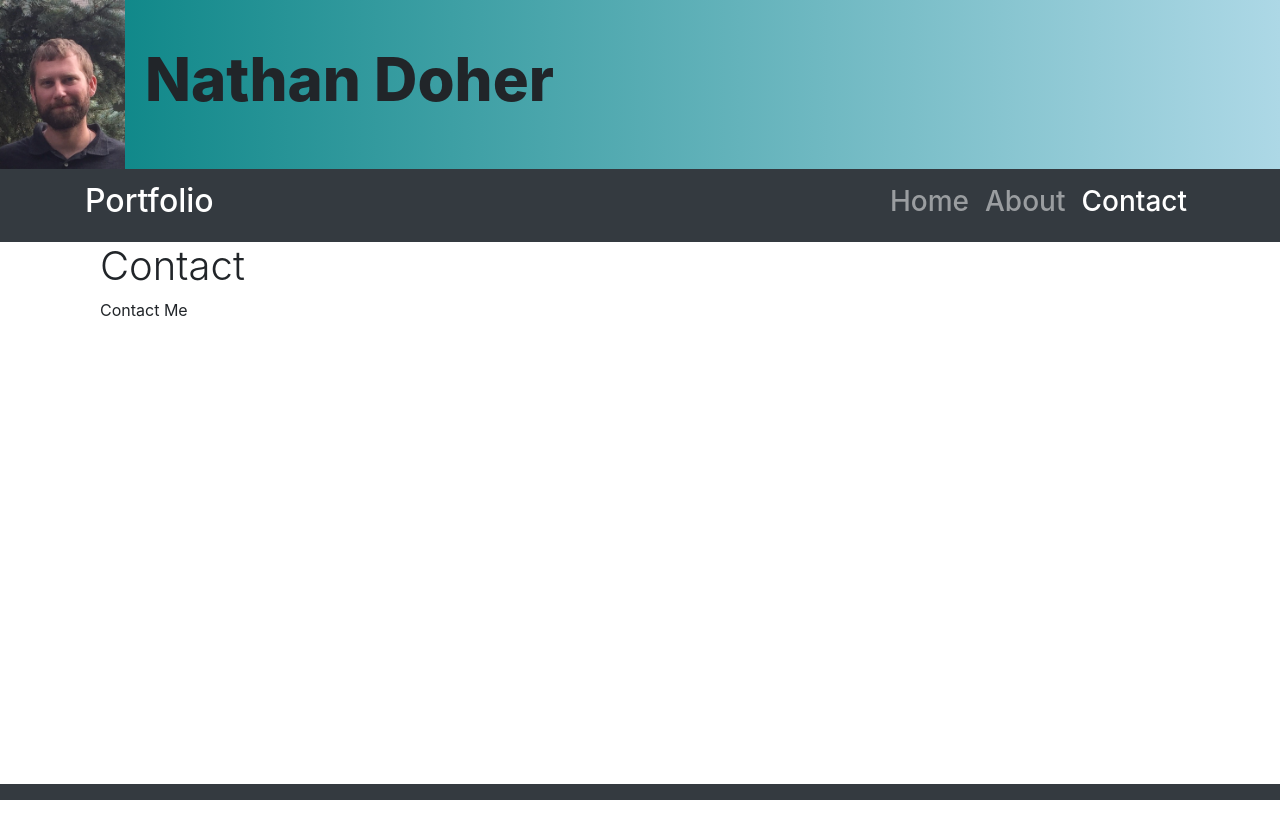
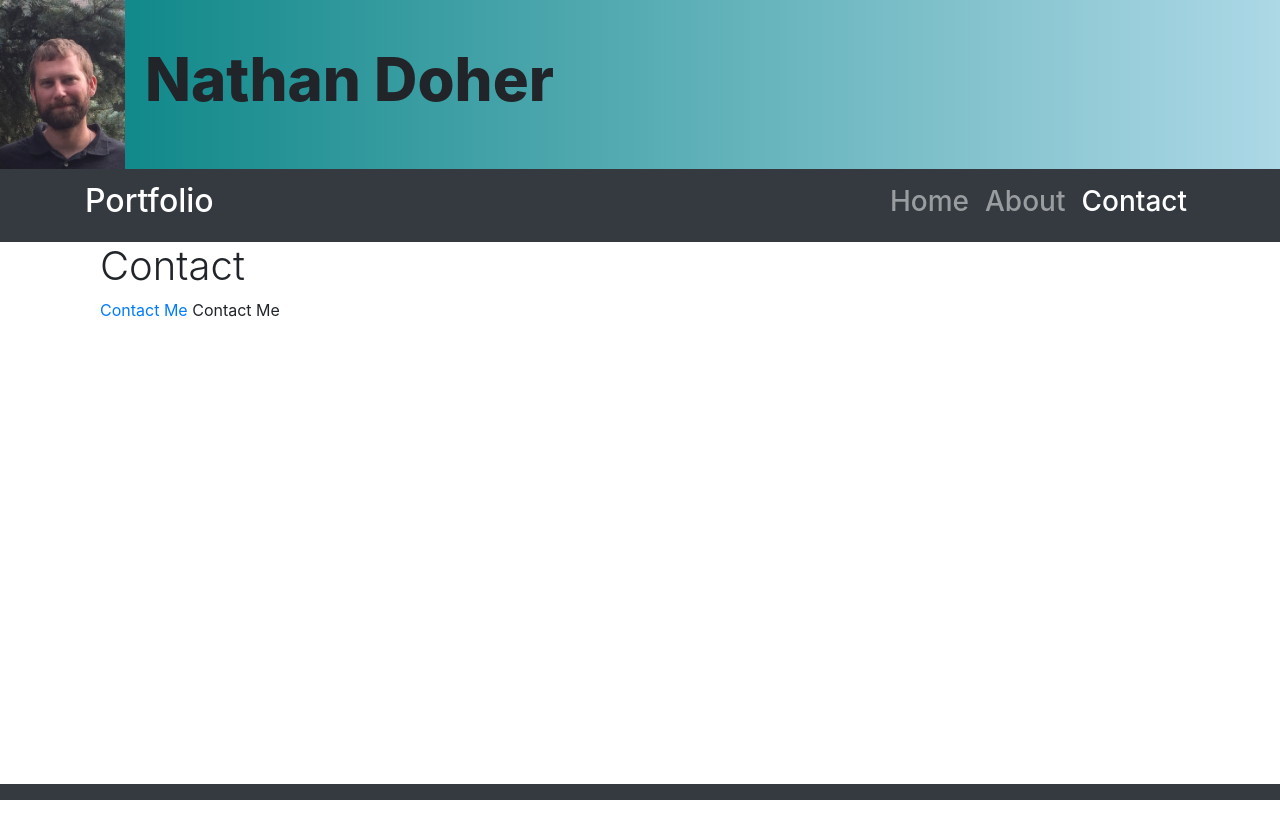
Before and after one commit to NathanDoher/portfolio, a React (Create React App) app in the folder portfolio/: page /contact in a window 1280 px wide. Built offline with nearby package versions, Linux system fonts and the light colour scheme.

Commit message:
fixed typo

```diff
--- a/portfolio/src/components/Contact.jsx
+++ b/portfolio/src/components/Contact.jsx
@@ -9,7 +9,7 @@ function Contact() {
           <div class="col-lg-12">
             <h1 class="font-weight-light">Contact</h1>
             <p>
-              Contact Me
+            <a target="_blank" href='ncdoher@gmail.com'>Contact Me </a>Contact Me
             </p>
           </div>
         </div>
--- a/portfolio/src/components/homeWork/Memory.js
+++ b/portfolio/src/components/homeWork/Memory.js
@@ -17,7 +17,7 @@ function Memory() {
             written in MATLAB. The object of the game is to match random title numbers on the
             left side with their match on the right side. As a match is discovered the titles
             will grey out and deactivate. When all titles are matched the game is over and
-            statics are shown.
+            statistics are shown.
             <hr></hr>
             <div><img src={memory} class="picture" alt="Memory Game" /></div>
             Memory Game
@@ -26,7 +26,7 @@ function Memory() {
             The game support different difficulties including setting your own size of board
             <hr></hr>
             <div><img src={memoryScore} class="picture" alt="Memory Game Score" /></div>
-            The statics after game is completed
+            The statistics after game is completed
             <hr></hr>
             <div><img src={memoryTwo} class="picture" alt="Memory Game Two Player" /></div>
             The game allows for two player mode, which has color corrdinated titles
```
Also changed, not shown: portfolio/src/components/homeWork/Overview.js (renamed from portfolio/src/components/homeWork/Overview.jsx), portfolio/src/components/homeWork/Paredox.js (renamed from portfolio/src/components/homeWork/Paredox.jsx).
